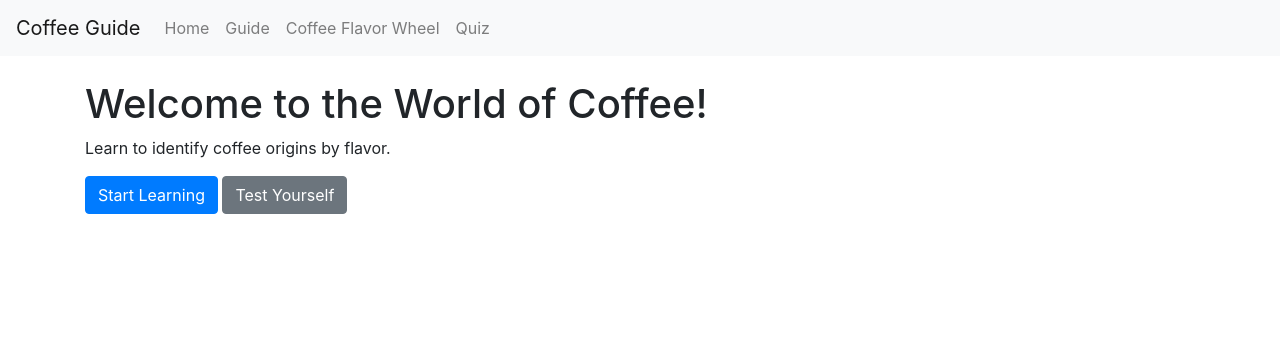
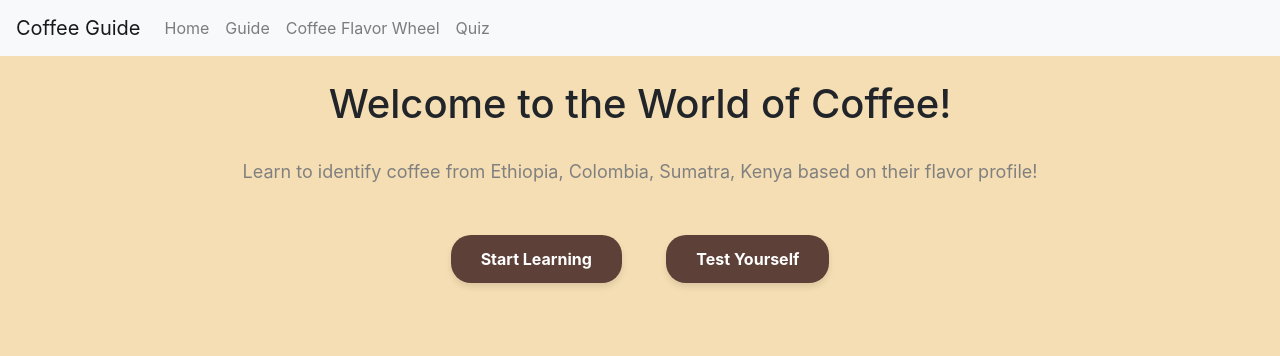
Before and after one commit to CeYang214/UI_FinalProject, a Flask app: page / in a window 1280 px wide. Shown: the top 356 px of the page. Run offline with Flask 3, Linux system fonts and the light colour scheme; some libraries are stand-ins or nearby versions.

Commit message:
Changes to main screen

```diff
--- a/static/styles.css
+++ b/static/styles.css
@@ -1,6 +1,5 @@
 /* #wheel svg { cursor: pointer; }
 .wheel-segment:focus { outline: none; filter: brightness(0.9); } */
-
 /* Coffee Guide Styles */
 .coffee-guide {
     max-width: 1200px;
--- a/templates/base.html
+++ b/templates/base.html
@@ -8,6 +8,14 @@
     <script src="https://stackpath.bootstrapcdn.com/bootstrap/4.5.2/js/bootstrap.bundle.min.js"></script>
     <script src="{{ url_for('static', filename='main.js') }}"></script>
     {% block extra_head %}{% endblock %}
+    <style>
+        body {
+            background-color: #F5DEB3;
+        }
+        .navbar {
+            background-color: #ffffff;
+        }
+    </style>
     <title>Coffee Flavor Guide</title>
     </head>
     <body>
--- a/templates/home.html
+++ b/templates/home.html
@@ -1,7 +1,63 @@
 {% extends 'base.html' %}
 {% block content %}
-<h1>Welcome to the World of Coffee!</h1>
-<p>Learn to identify coffee origins by flavor.</p>
-<a href="{{ url_for('learn', lesson_id=1) }}" class="btn btn-primary">Start Learning</a>
-<a href="{{ url_for('quiz', question_id=1) }}" class="btn btn-secondary">Test Yourself</a>
+<style>
+    .subtitle {
+        font-size: 18px;
+        color: grey;
+        margin: 30px 0;
+    }
+    .button {
+    background: #5D4037;
+    color: #ffffff;
+    padding: 12px 30px;
+    border-radius: 20px;
+    text-decoration: none;
+    font-weight: bold;
+    transition: all 0.3s ease;
+    display: inline-block;
+    margin: 20px;
+    box-shadow: 0 4px 6px rgba(0,0,0,0.1);
+    position: relative;
+    overflow: hidden;
+  }
+
+  .button:before {
+    content: '';
+    position: absolute;
+    left: 0;
+    top: 0;
+    height: 100%;
+    width: 3px;
+    /* background: #F8BBD0; */
+    transition: all 0.3s ease;
+  }
+
+  .button:after {
+    content: '';
+    position: absolute;
+    right: 0;
+    top: 0;
+    height: 100%;
+    width: 3px;
+    /* background: #FFECB3; */
+    transition: all 0.3s ease;
+  }
+
+  .button:hover {
+    transform: translateY(-3px);
+    box-shadow: 0 7px 14px rgba(0,0,0,0.15);
+    color: white;
+  }
+
+  .button:hover:before,
+  .button:hover:after {
+    width: 10px;
+  }
+</style>
+<div class="text-center">
+    <h1>Welcome to the World of Coffee!</h1>
+    <p class="subtitle">Learn to identify coffee from Ethiopia, Colombia, Sumatra, Kenya based on their flavor profile!</p>
+    <a href="{{ url_for('learn', lesson_id=1) }}" class="button">Start Learning</a>
+    <a href="{{ url_for('quiz', question_id=1) }}" class="button">Test Yourself</a>
+</div>
 {% endblock %}
```
